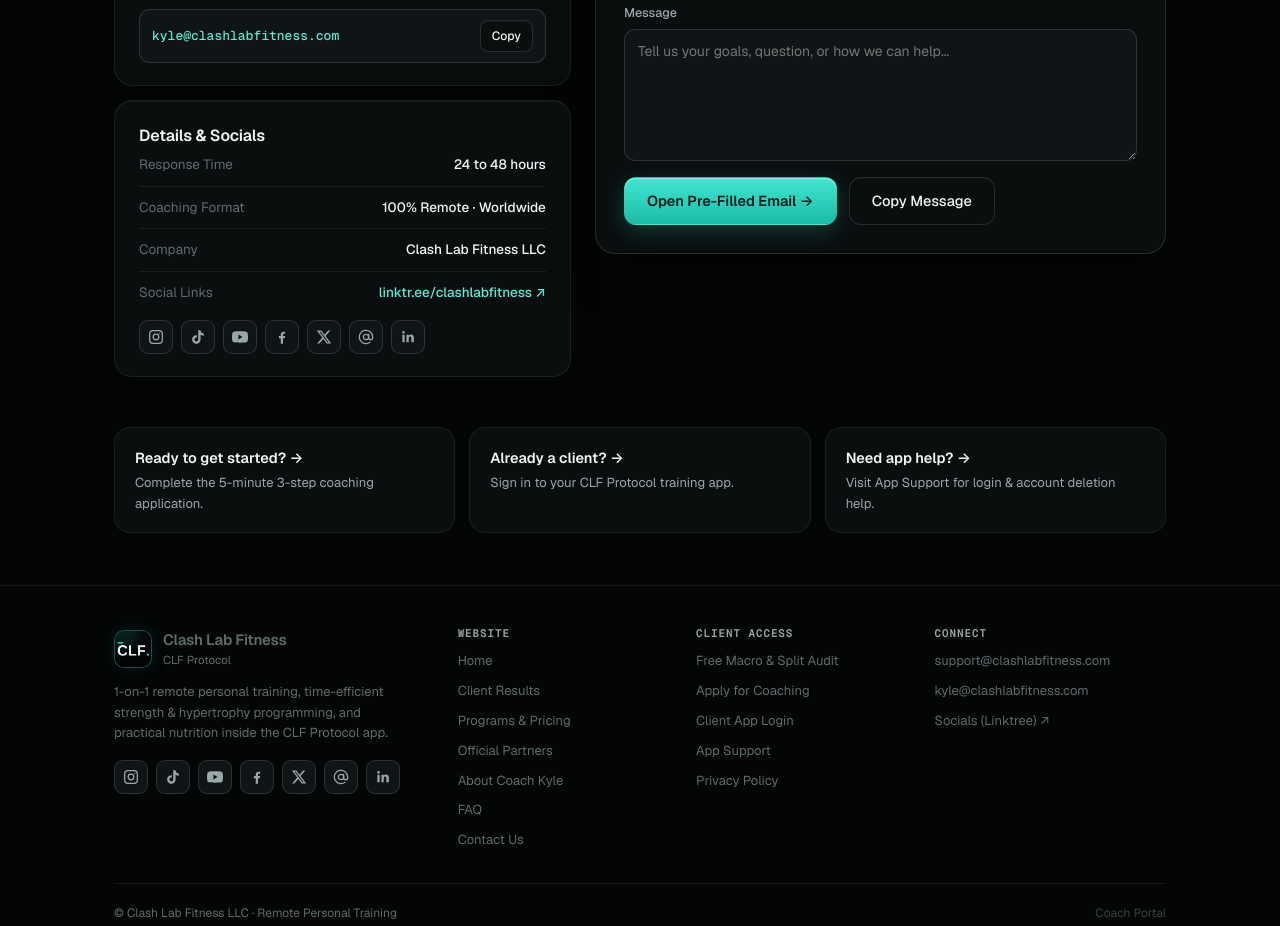
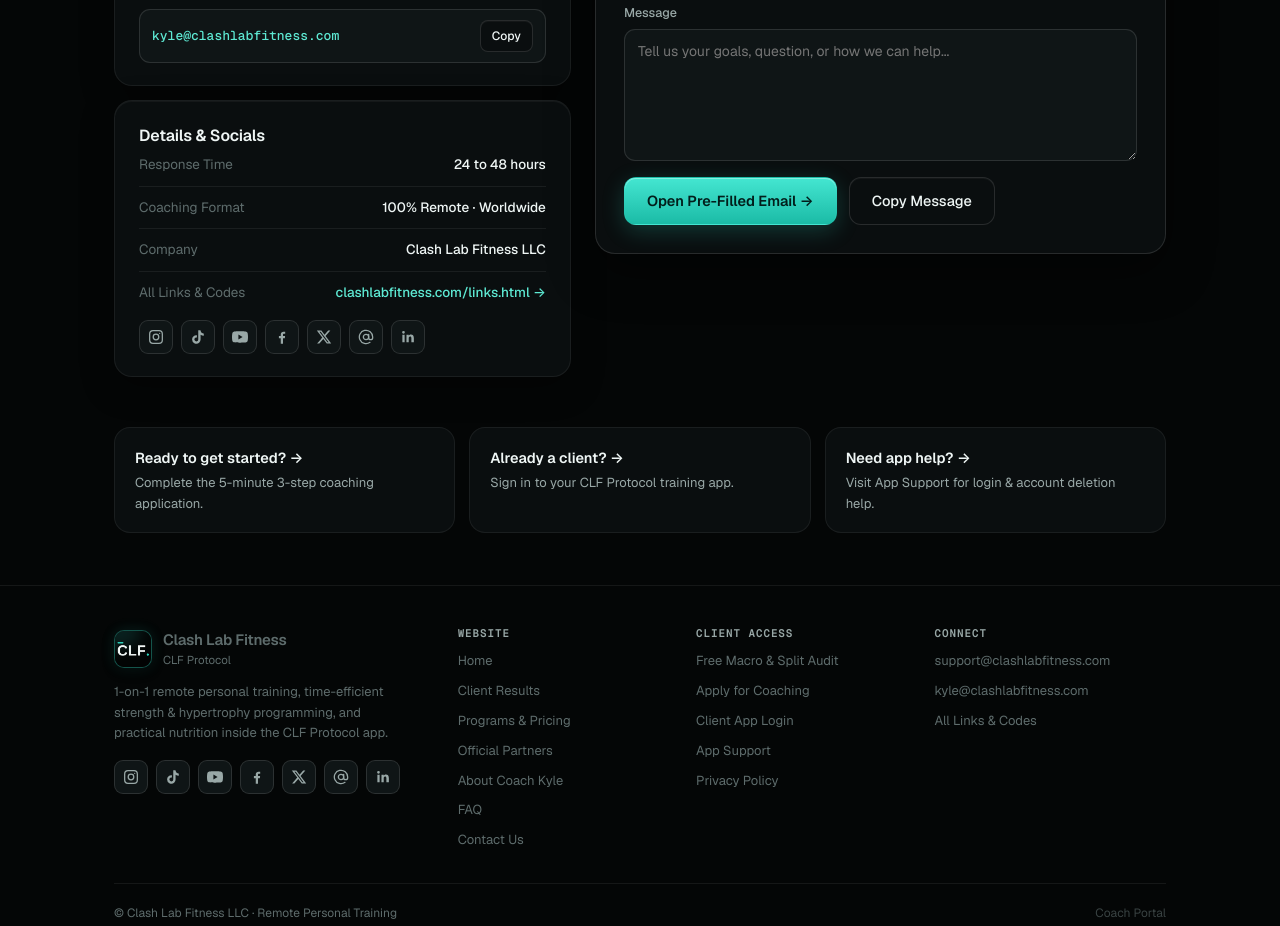
Before and after one commit to kylemdev-hub/clf-coaching-os, a plain HTML site: page contact.html in a window 1280 px wide. Shown: the part 600-1526 px from the top of the page. Drawn offline with nearby package versions, Linux system fonts and the light colour scheme.

Commit message:
Update contact.html

```diff
--- a/contact.html
+++ b/contact.html
@@ -230,7 +230,7 @@ footer{margin-top:52px;padding:42px 0 36px;border-top:1px solid var(--line);font
             <div class="meta-row"><span>Response Time</span><b>24 to 48 hours</b></div>
             <div class="meta-row"><span>Coaching Format</span><b>100% Remote · Worldwide</b></div>
             <div class="meta-row"><span>Company</span><b>Clash Lab Fitness LLC</b></div>
-            <div class="meta-row"><span>Social Links</span><b><a href="https://linktr.ee/clashlabfitness" target="_blank" rel="noopener" style="color:var(--accent-text)">linktr.ee/clashlabfitness ↗</a></b></div>
+            <div class="meta-row"><span>All Links &amp; Codes</span><b><a href="links.html" style="color:var(--accent-text)">clashlabfitness.com/links.html &rarr;</a></b></div>
           </div>
           <div id="contact-socials"><div class="social-row" aria-label="Clash Lab Fitness Social Media">
             <a class="social-btn" href="https://www.instagram.com/clashlabfitness/" target="_blank" rel="noopener" aria-label="Instagram" title="Instagram"><svg viewBox="0 0 24 24" fill="none" stroke="currentColor" stroke-width="1.9" stroke-linecap="round" stroke-linejoin="round"><rect x="2.5" y="2.5" width="19" height="19" rx="5"/><circle cx="12" cy="12" r="4.2"/><circle cx="17.5" cy="6.5" r="1" fill="currentColor" stroke="none"/></svg></a>
@@ -361,7 +361,7 @@ footer{margin-top:52px;padding:42px 0 36px;border-top:1px solid var(--line);font
           <ul>
             <li><a href="mailto:support@clashlabfitness.com">support@clashlabfitness.com</a></li>
             <li><a href="mailto:kyle@clashlabfitness.com">kyle@clashlabfitness.com</a></li>
-            <li><a href="https://linktr.ee/clashlabfitness" target="_blank" rel="noopener">Socials (Linktree) ↗</a></li>
+            <li><a href="links.html">All Links &amp; Codes</a></li>
           </ul>
         </div>
       </div>
```
